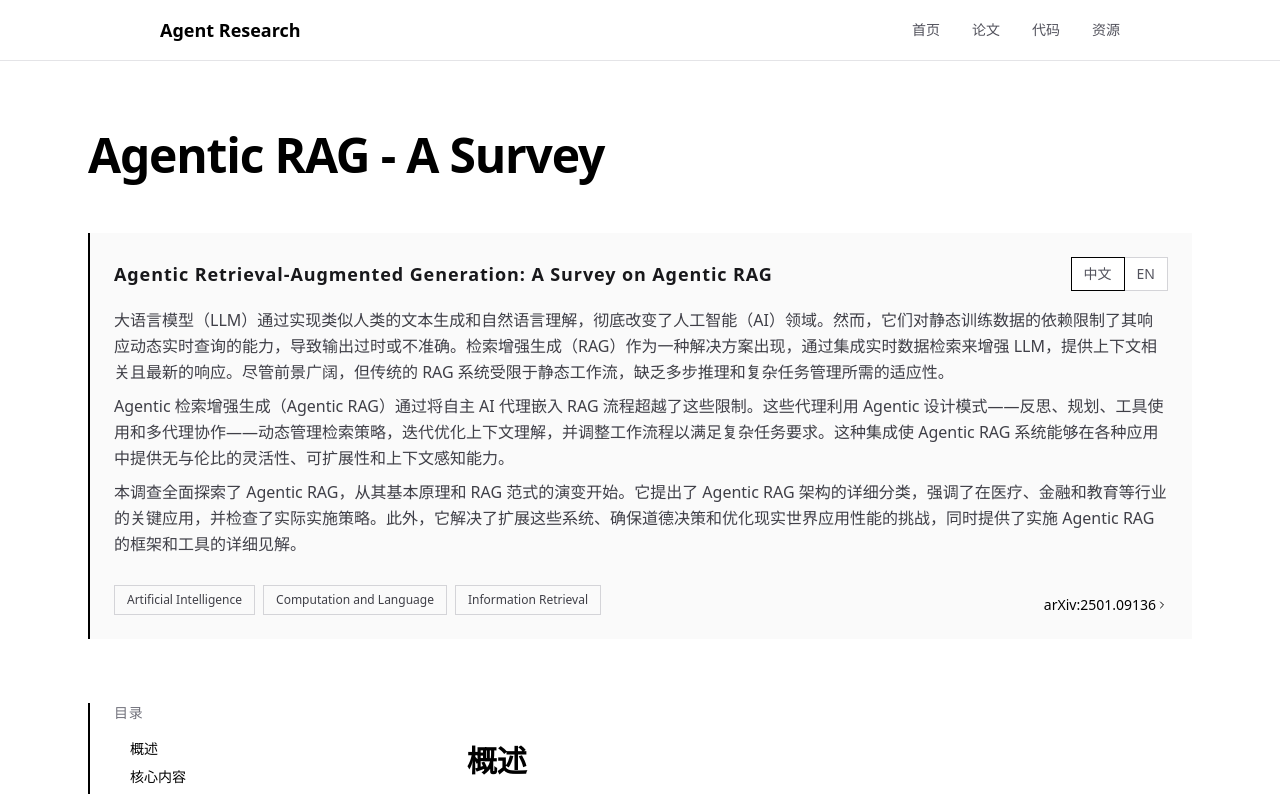
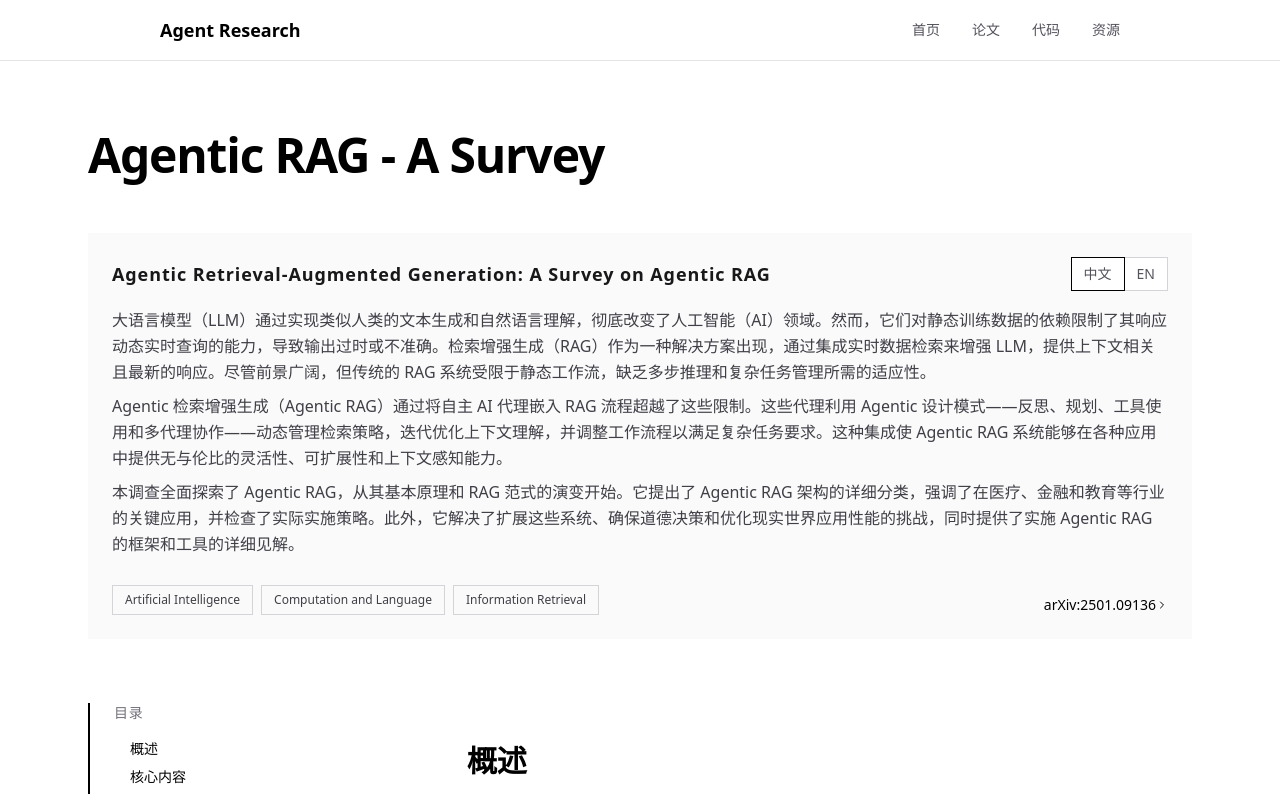
Before and after one commit to yc-w-cn/agent-research, a Next.js app: page /agent-research/content/agentic-rag-survey in a window 1280 px wide. Shown: the top 794 px of the page. Built offline with nearby package versions, Linux system fonts and the light colour scheme.

Commit message:
style(ContentPaper): 移除内容区域左侧边框以简化视觉样式

```diff
--- a/src/app/content/components/ContentPaper.tsx
+++ b/src/app/content/components/ContentPaper.tsx
@@ -50,7 +50,7 @@ export default function ContentPaper({ content }: ContentPaperProps) {
 
   return (
     <div className="col-span-12 mb-8">
-      <div className="p-6 bg-zinc-50 border-l-2 border-black">
+      <div className="p-6 bg-zinc-50">
         <div className="flex justify-between items-center mb-4">
           <div className="text-lg font-bold text-zinc-900 tracking-wider">
             {content.arxiv?.title}
```
